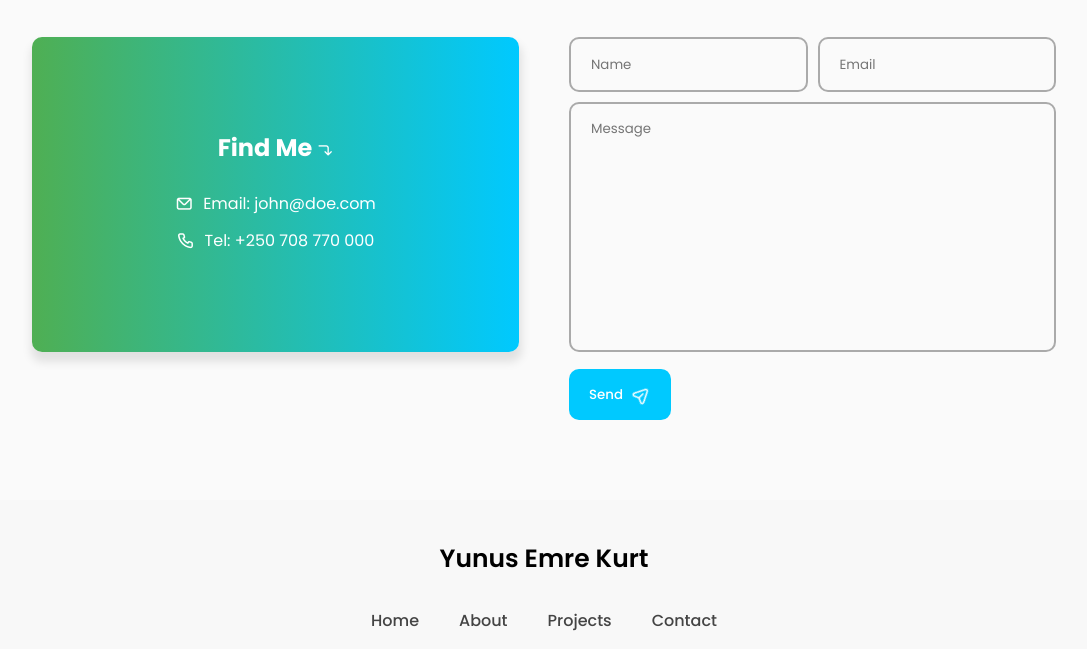
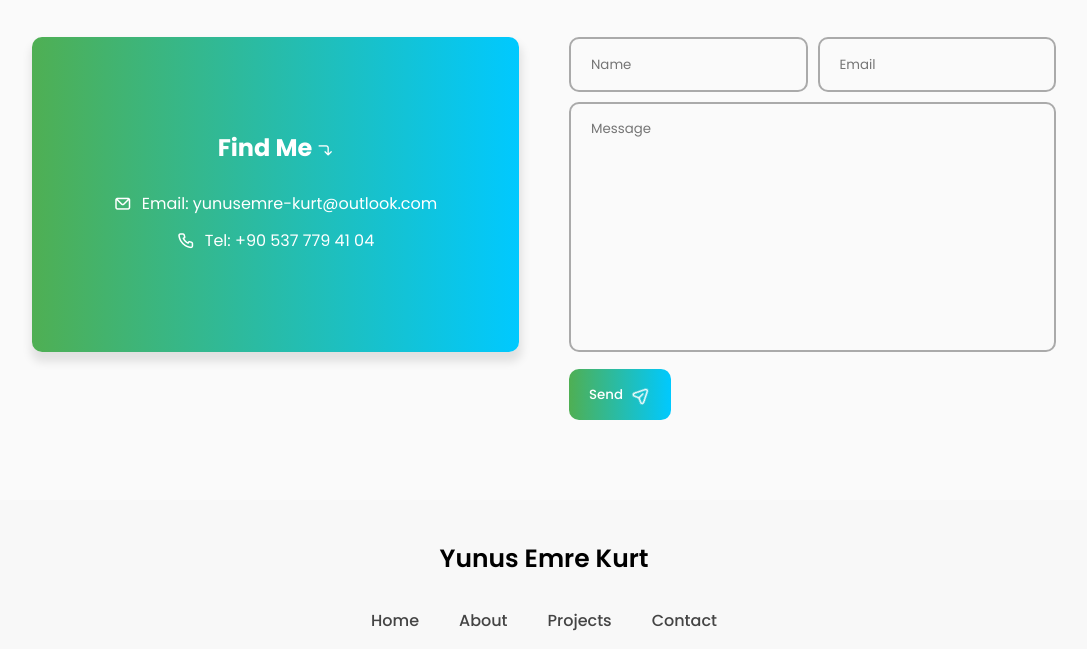
Before and after one commit to ynsemrkurt/webSite, a plain HTML site: page index.html in a window 1280 px wide. Shown: the part 2061-2710 px from the top of the page, without its empty margins (96-1183 px from the left). Drawn offline with nearby package versions, Linux system fonts and the light colour scheme.

Commit message:
change Find Me infos

```diff
--- a/assets/css/style.css
+++ b/assets/css/style.css
@@ -485,11 +485,8 @@ textarea{
     display: flex;
     align-items: center;
     justify-content: center;
-    background: var(--second-color);
+    background: linear-gradient(to right ,var(--third-color), var(--second-color));
     color: var(--color-white);
-}
-.form-button>.btn:hover{
-    background: #00B5E7;
 }
 .form-button i{
     font-size: 18px;
--- a/index.html
+++ b/index.html
@@ -183,8 +183,8 @@
              <div class="col">
                 <div class="contact-info">
                     <h2>Find Me <i class="uil uil-corner-right-down"></i></h2>
-                    <p><i class="uil uil-envelope"></i> Email: john@doe.com</p>
-                    <p><i class="uil uil-phone"></i> Tel: +250 708 770 000</p>
+                    <p><i class="uil uil-envelope"></i> Email: yunusemre-kurt@outlook.com</p>
+                    <p><i class="uil uil-phone"></i> Tel: +90 537 779 41 04</p>
                 </div>
              </div>
              <div class="col">
```
